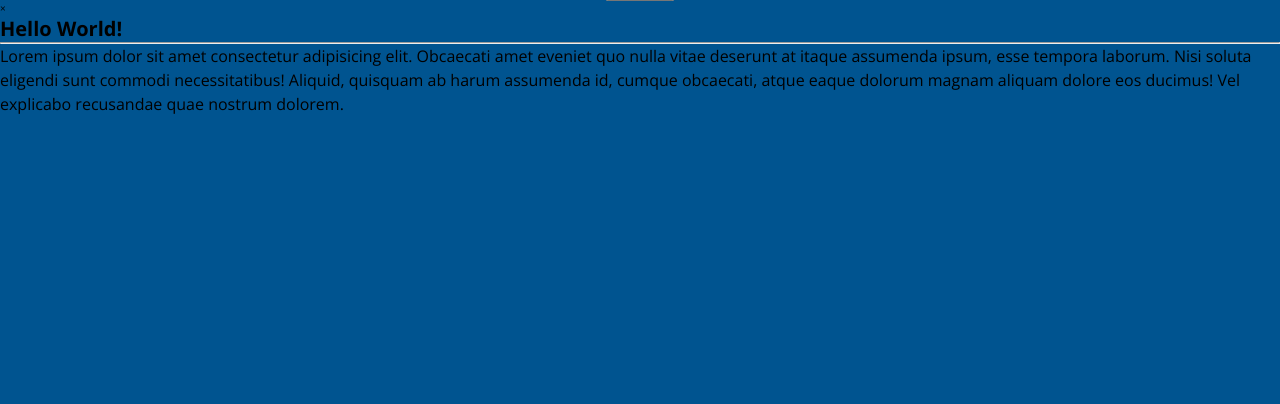
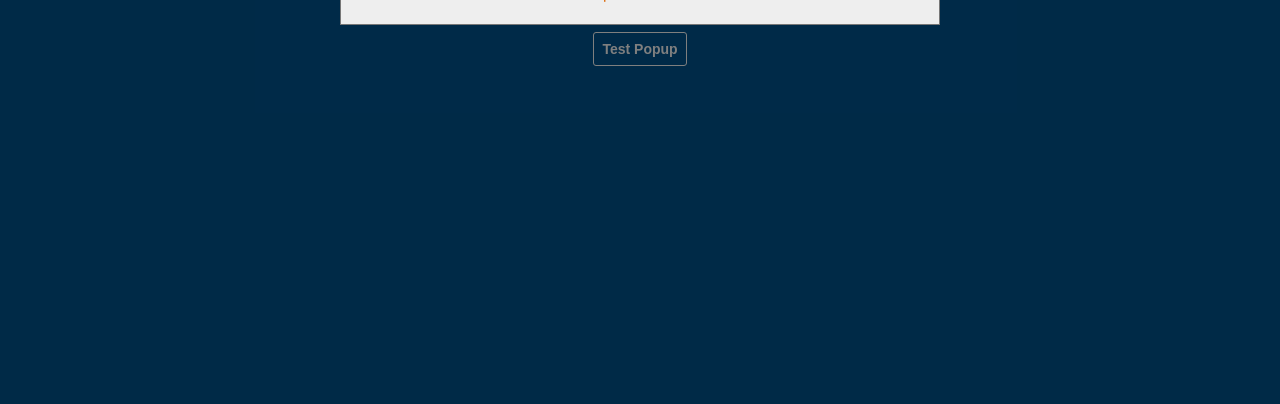
Before and after one commit to OybekKayumov/javascript-100-days, a website: page 4-modal-popup/index.html in a window 1280 px wide. Shown: the part 396-800 px from the top of the page. Drawn offline with nearby package versions, Linux system fonts and the light colour scheme.

Commit message:
Add modal-popup

```diff
--- a/4-modal-popup/styles.css
+++ b/4-modal-popup/styles.css
@@ -59,6 +59,53 @@ section .container {
   flex-direction: column;
 }
 
-form {
+form  button {
+  outline: none;
+  border: 1px solid #fff;
+  padding: 8px;
+  border-radius: 3px;
+  background-color: transparent;
+  color: #fff;
+  font-size: 1.4rem;
+  font-weight: 700;
+  transition: all .3s;
+  cursor: pointer;
+}
 
+form button:hover {
+  background-color: var(--color-sec);
 }
+
+.modal {
+  /* display: none; */
+  position: fixed;
+  left: 0;
+  top: 0;
+  width: 100%;
+  height: 100%;
+  overflow: auto;
+  background-color: rgba(0, 0, 0, .5);
+  z-index: 1;
+}
+
+.modal-content {
+  width: 80%;
+  max-width: 60rem;
+  background-color: #eee;
+  margin: 15% auto;
+  padding: 2rem;
+  border: 1px solid #777;
+  text-align: center;
+  animation: slide ease .8s;
+  color: #db6400;
+}
+
+@keyframes slide {
+  from {
+    transform: translateY(-30);
+  }
+
+  to {
+    transform: translateY(0);
+  }
+}
```
